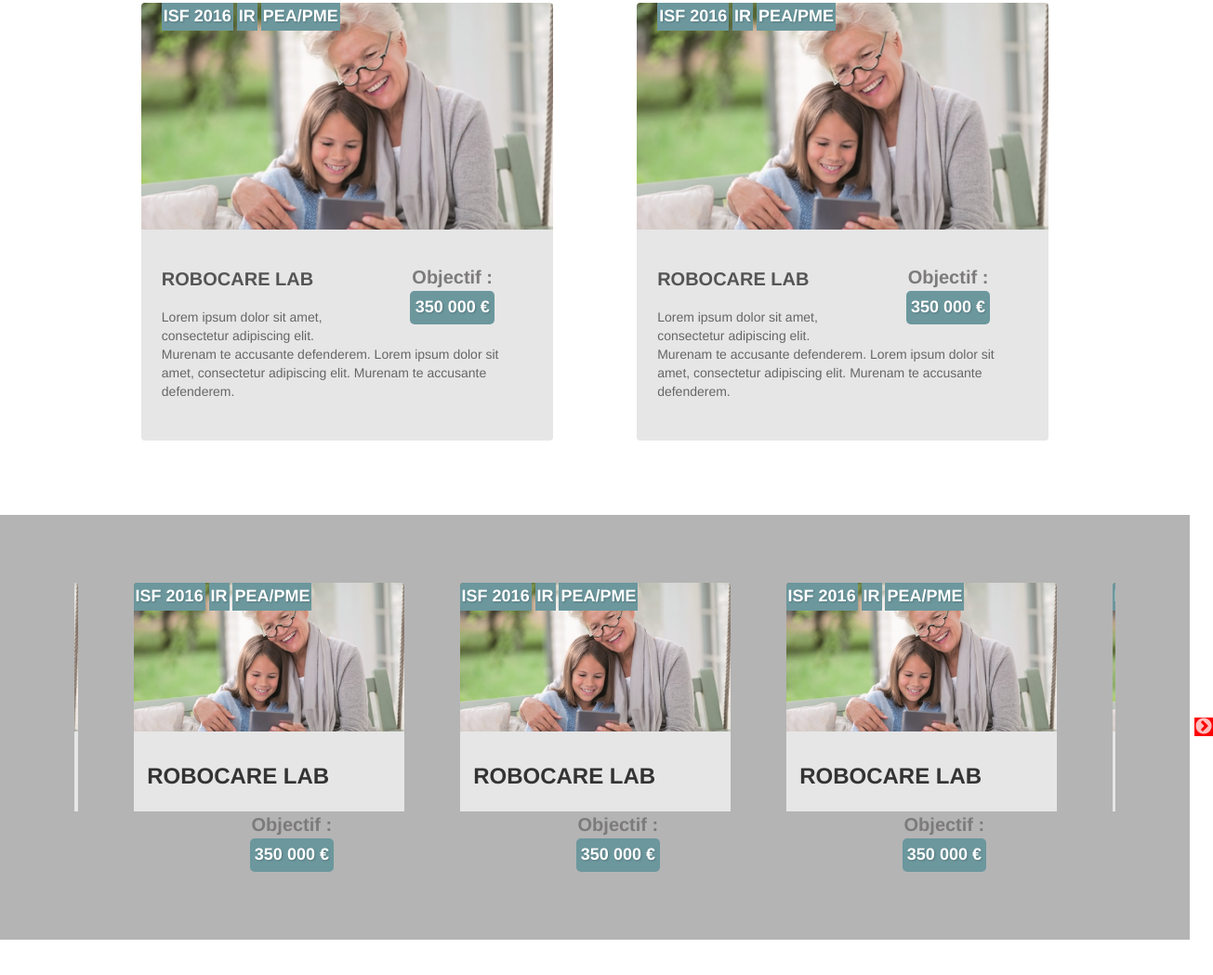
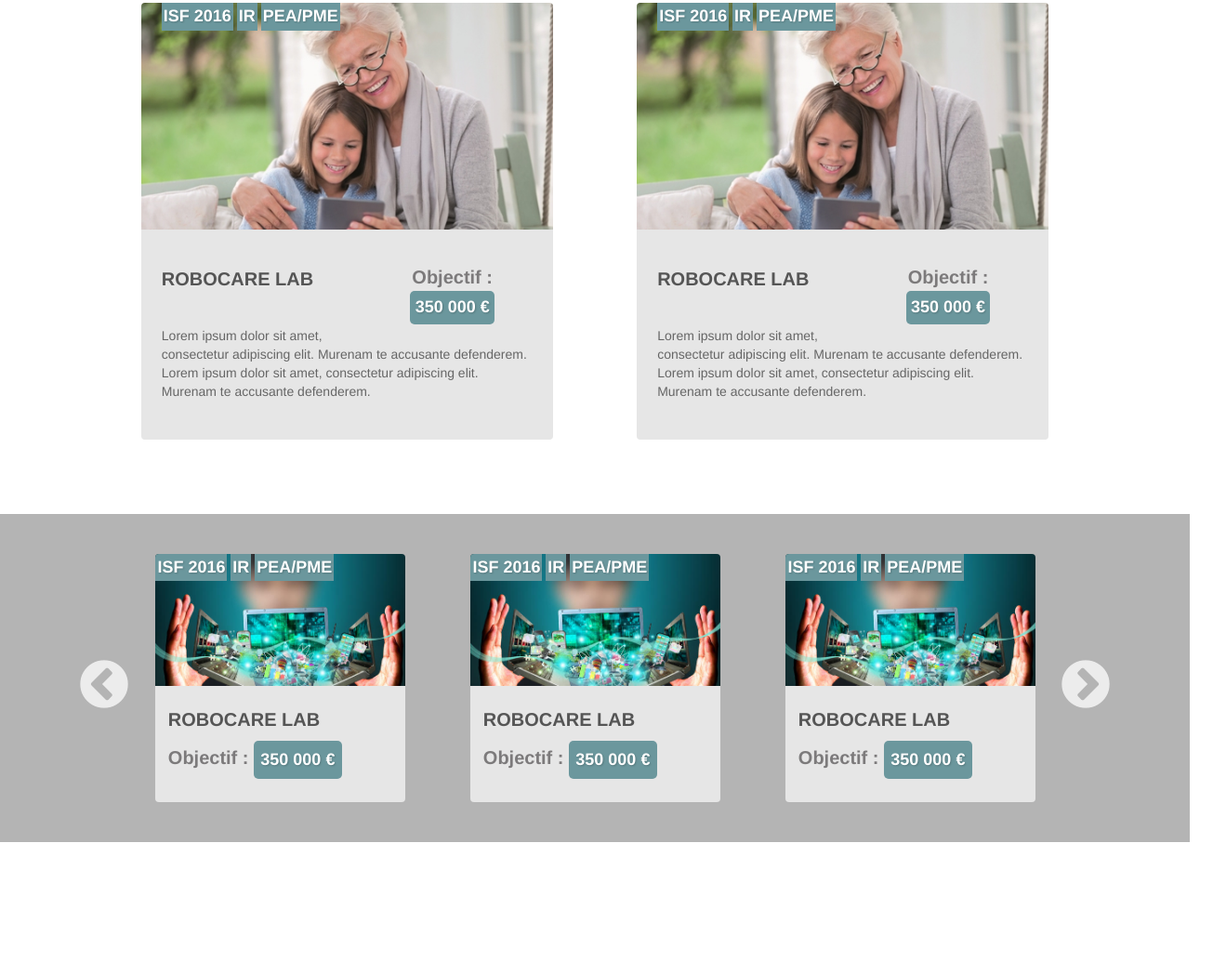
Before and after one commit to shenlin192/Hoolders, a plain HTML site: page index.html in a window 1280 px wide. Shown: the part 2055-3104 px from the top of the page at 93% size, 1305 px wide, since content can reach past the window. After the commit the page ends 3061 px from the top, so only its background shows below. Drawn offline with Linux system fonts and the light colour scheme.

Commit message:
first finish

```diff
--- a/css/index.css
+++ b/css/index.css
@@ -104,15 +104,6 @@ img.logo {
     display: inline-block;
 }
 
-#imageFond {
-    background-image: url(../media/image/image_fleur.png);
-}
-
-#bloc2 {
-    background-image: url(https://hoolders.com/media/projects/pictures/origin/bloc2.png);
-    padding-bottom: 9px;
-}
-
 .board {
     position: relative;
     padding: 5%
@@ -157,6 +148,15 @@ img.logo {
     margin-top: 10%;
 }
 
+#imageFond {
+    background-image: url(../media/image/image_fleur.png);
+}
+
+#bloc2 {
+    background-image: url(https://hoolders.com/media/projects/pictures/origin/bloc2.png);
+    padding-bottom: 9px;
+}
+
 
 /*thumbnail*/
 
@@ -168,7 +168,7 @@ img.logo {
 }
 
 
-/*font-end*/
+/* thumbnail font-end*/
 
 .thumbnail .tags {
     position: absolute;
@@ -191,13 +191,17 @@ img.logo {
     font-size: 2rem;
 }
 
+.thumbnail .font-end-text {
+    margin: 5% 0
+}
+
 .thumbnail .objectif {
     display: block;
     text-align: center;
 }
 
 
-/*back-end*/
+/*thumbnail back-end*/
 
 .thumbnail .like-retangle {
     margin: 10% 5%;
@@ -281,11 +285,11 @@ img.logo {
     .thumbnail .caption {
         padding: 5%;
     }
-    .thumbnail .caption .font-end-title {
+    #thumbnailList .thumbnail .caption .font-end-title {
         display: inline-block;
         text-align: left;
     }
-    .thumbnail .caption .objectif {
+    #thumbnailList .thumbnail .caption .objectif {
         display: inline-block;
         float: right;
         margin-top: 15px;
@@ -300,8 +304,12 @@ img.logo {
 }
 
 .carousel-responsive .thumbnail {
-    /*margin: 1vw 2vw;*/
+    margin: 0 5vw;
     background-color: rgba(0, 0, 0, 0);
+}
+
+.carousel-responsive .thumbnail .back-end {
+    background-color: #5d797d;
 }
 
 .carousel-responsive .tags {
@@ -313,24 +321,75 @@ img.logo {
 }
 
 .slick-prev {
-    /*left: 20px;*/
+    left: 0px;
     z-index: 5;
-    background-color: red;
-    /*to notice it, is white*/
 }
 
 .slick-next {
-    /*float: right;*/
-    background-color: red;
+    right: 0px;
     z-index: 5;
-    /*to notice it, is white*/
 }
 
-@media (min-width: 992px) {
-    .carousel-responsive {
-        padding: 10px 80px
+.carousel-responsive .thumbnail .font-end-title,
+.carousel-responsive .thumbnail .objectif {
+    margin: 20% 0;
+    text-align: left;
+}
+
+@media (min-width: 480px) {
+    .carousel-responsive .thumbnail .font-end-title,
+    .carousel-responsive .thumbnail .objectif {
+        margin: 3% 0;
+        text-align: left;
     }
-    .carousel-responsive .thumbnail .caption .objectif {
-        margin-left: 0px;
+    .slick-prev {
+        left: 2%;
+        transform: scale(2);
+        z-index: 5;
+    }
+     .slick-next {
+        right: 2%;
+        transform: scale(2);
+        z-index: 5;
     }
 }
+
+
+/*two silde*/
+@media (min-width: 768px) {
+
+}
+
+
+/*three silde*/
+
+@media (min-width: 1200px) {
+
+  .slick-prev {
+      left: 8%;
+      transform: scale(3);
+      z-index: 5;
+  }
+   .slick-next {
+      right: 8%;
+      transform: scale(3);
+      z-index: 5;
+  }
+
+  .carousel-responsive {
+      padding: 10px 100px
+  }
+
+  .carousel-responsive .thumbnail {
+      margin: 0 35px;
+      background-color: rgba(0, 0, 0, 0);
+  }
+
+    .carousel-responsive .thumbnail .font-end-title,
+    .carousel-responsive .thumbnail .objectif {
+        margin: 5% 0;
+        text-align: left;
+    }
+
+
+}
--- a/index.html
+++ b/index.html
@@ -75,6 +75,7 @@
 
 
 
+
     <section class="container-fluid text-white background-image" id="panorama">
 
         <div class="row">
@@ -113,7 +114,7 @@
 
 
 
-    <section class="container-fluid background-orange">
+    <section class="container-fluid background-orange" id="orange">
         <div class="row text-align-center text-white">
             <h1 class="margin-bottom-40 margin-top-40"><strong>Les entreprises selectionnées</strong></h1>
             <p class="margin-bottom-60 font-size-large">Découvrez les meilleures entreprises séléctionnées qui participeront au CrowdFunding Live lors de la Silver Night</p>
@@ -408,7 +409,7 @@
 
 
     <!--carousel-->
-    <section class="carousel-responsive margin-bottom-100 background-grey">
+    <section class="carousel-responsive margin-bottom-100 background-grey" id="carousel">
 
         <div class="thumbnail">
             <figure>
@@ -424,12 +425,12 @@
                             PEA/PME
                         </div>
                     </div>
-                    <img src="./media/image/thumbnail_example.jpg" alt="silver economy">
+                    <img src="./media/image/carousel3.jpg" alt="silver economy">
                     <div class="caption">
-                        <h3 class="company-title font-weight-bold">ROBOCARE LAB</h3>
-                        <div class="objectif font-weight-bold margin-right-20">
+                        <h3 class="font-end-title font-weight-bold">ROBOCARE LAB</h3>
+                        <div class="objectif font-weight-bold">
                             Objectif :
-                            <div class="rounded-retangle  margin-left-20">
+                            <div class="rounded-retangle">
                                 350 000 &euro;
                             </div>
                         </div>
@@ -441,7 +442,7 @@
                         <span>14</span>
                         <i class="fa fa-heart fa-lg " aria-hidden="true"></i>
                     </div>
-                    <h3 class="back-end-title text-align-left text-white font-weight-bold">Pourquoi y inverstir</h3>
+                    <h3 class="back-end-title text-align-left text-white font-weight-bold">ROBOCARE LAB</h3>
                     <p class="back-end-text text-align-left text-white">Lorem ipsum dolor sit amet, consectetur adipiscing elit, sed do eiusmod tempor incididunt ut labore et dolore magna aliqua. Ut enim ad minim veniam, quis nost.</p>
                 </div>
             </figure>
@@ -461,12 +462,12 @@
                             PEA/PME
                         </div>
                     </div>
-                    <img src="./media/image/thumbnail_example.jpg" alt="silver economy">
+                    <img src="./media/image/carousel3.jpg" alt="silver economy">
                     <div class="caption">
-                        <h3 class="company-title font-weight-bold">ROBOCARE LAB</h3>
-                        <div class="objectif font-weight-bold margin-right-20">
+                        <h3 class="font-end-title font-weight-bold">ROBOCARE LAB</h3>
+                        <div class="objectif font-weight-bold">
                             Objectif :
-                            <div class="rounded-retangle  margin-left-20">
+                            <div class="rounded-retangle">
                                 350 000 &euro;
                             </div>
                         </div>
@@ -478,12 +479,48 @@
                         <span>14</span>
                         <i class="fa fa-heart fa-lg " aria-hidden="true"></i>
                     </div>
-                    <h3 class="back-end-title text-align-left text-white font-weight-bold">Pourquoi y inverstir</h3>
+                    <h3 class="back-end-title text-align-left text-white font-weight-bold">ROBOCARE LAB</h3>
                     <p class="back-end-text text-align-left text-white">Lorem ipsum dolor sit amet, consectetur adipiscing elit, sed do eiusmod tempor incididunt ut labore et dolore magna aliqua. Ut enim ad minim veniam, quis nost.</p>
                 </div>
             </figure>
         </div>
+        <!--end of thumbnail-->
+        <div class="thumbnail">
+            <figure>
+                <div class="front-end">
+                    <div class="tags">
+                        <div class="retangle">
+                            ISF 2016
+                        </div>
+                        <div class="retangle">
+                            IR
+                        </div>
+                        <div class="retangle">
+                            PEA/PME
+                        </div>
+                    </div>
+                    <img src="./media/image/carousel3.jpg" alt="silver economy">
+                    <div class="caption">
+                        <h3 class="font-end-title font-weight-bold">ROBOCARE LAB</h3>
+                        <div class="objectif font-weight-bold">
+                            Objectif :
+                            <div class="rounded-retangle">
+                                350 000 &euro;
+                            </div>
+                        </div>
+                    </div>
+                </div>
 
+                <div class="back-end text-align-center">
+                    <div class="like-retangle margin-auto">
+                        <span>14</span>
+                        <i class="fa fa-heart fa-lg " aria-hidden="true"></i>
+                    </div>
+                    <h3 class="back-end-title text-align-left text-white font-weight-bold">ROBOCARE LAB</h3>
+                    <p class="back-end-text text-align-left text-white">Lorem ipsum dolor sit amet, consectetur adipiscing elit, sed do eiusmod tempor incididunt ut labore et dolore magna aliqua. Ut enim ad minim veniam, quis nost.</p>
+                </div>
+            </figure>
+        </div>
 
         <!--end of thumbnail-->
         <div class="thumbnail">
@@ -500,12 +537,12 @@
                             PEA/PME
                         </div>
                     </div>
-                    <img src="./media/image/thumbnail_example.jpg" alt="silver economy">
+                    <img src="./media/image/carousel3.jpg" alt="silver economy">
                     <div class="caption">
-                        <h3 class="company-title font-weight-bold">ROBOCARE LAB</h3>
-                        <div class="objectif font-weight-bold margin-right-20">
+                        <h3 class="font-end-title font-weight-bold">ROBOCARE LAB</h3>
+                        <div class="objectif font-weight-bold">
                             Objectif :
-                            <div class="rounded-retangle  margin-left-20">
+                            <div class="rounded-retangle">
                                 350 000 &euro;
                             </div>
                         </div>
@@ -517,46 +554,7 @@
                         <span>14</span>
                         <i class="fa fa-heart fa-lg " aria-hidden="true"></i>
                     </div>
-                    <h3 class="back-end-title text-align-left text-white font-weight-bold">Pourquoi y inverstir</h3>
-                    <p class="back-end-text text-align-left text-white">Lorem ipsum dolor sit amet, consectetur adipiscing elit, sed do eiusmod tempor incididunt ut labore et dolore magna aliqua. Ut enim ad minim veniam, quis nost.</p>
-                </div>
-            </figure>
-        </div>
-
-
-        <!--end of thumbnail-->
-        <div class="thumbnail">
-            <figure>
-                <div class="front-end">
-                    <div class="tags">
-                        <div class="retangle">
-                            ISF 2016
-                        </div>
-                        <div class="retangle">
-                            IR
-                        </div>
-                        <div class="retangle">
-                            PEA/PME
-                        </div>
-                    </div>
-                    <img src="./media/image/thumbnail_example.jpg" alt="silver economy">
-                    <div class="caption">
-                        <h3 class="company-title font-weight-bold">ROBOCARE LAB</h3>
-                        <div class="objectif font-weight-bold margin-right-20">
-                            Objectif :
-                            <div class="rounded-retangle  margin-left-20">
-                                350 000 &euro;
-                            </div>
-                        </div>
-                    </div>
-                </div>
-
-                <div class="back-end text-align-center">
-                    <div class="like-retangle margin-auto">
-                        <span>14</span>
-                        <i class="fa fa-heart fa-lg " aria-hidden="true"></i>
-                    </div>
-                    <h3 class="back-end-title text-align-left text-white font-weight-bold">Pourquoi y inverstir</h3>
+                    <h3 class="back-end-title text-align-left text-white font-weight-bold">ROBOCARE LAB</h3>
                     <p class="back-end-text text-align-left text-white">Lorem ipsum dolor sit amet, consectetur adipiscing elit, sed do eiusmod tempor incididunt ut labore et dolore magna aliqua. Ut enim ad minim veniam, quis nost.</p>
                 </div>
             </figure>
@@ -569,12 +567,8 @@
 
 
 
-
-
     <script type="text/javascript" src="./js/jquery-3.1.1.min.js"></script>
-    <!--script type="text/javascript" src=" http//code.jquery.com/jquery-migrate-1.2.1.min.js"></script-->
     <script type="text/javascript" src="./js/bootstrap.min.js"></script>
-
     <script type="text/javascript" src="./slick/slick.min.js"></script>
     <script type="text/javascript" src="./js/index.js"></script>
 
--- a/js/index.js
+++ b/js/index.js
@@ -12,10 +12,9 @@ $(document).ready(function() {
         arrows: true,
         slidesToShow: 3,
         slidesToScroll: 1,
-        adaptiveHeight: true,
-        autoWidth: true,
+        // autoWidth: true,
         responsive: [{
-                breakpoint: 1024,
+                breakpoint: 1200,
                 settings: {
                     slidesToShow: 2,
                     slidesToScroll: 1,
```
